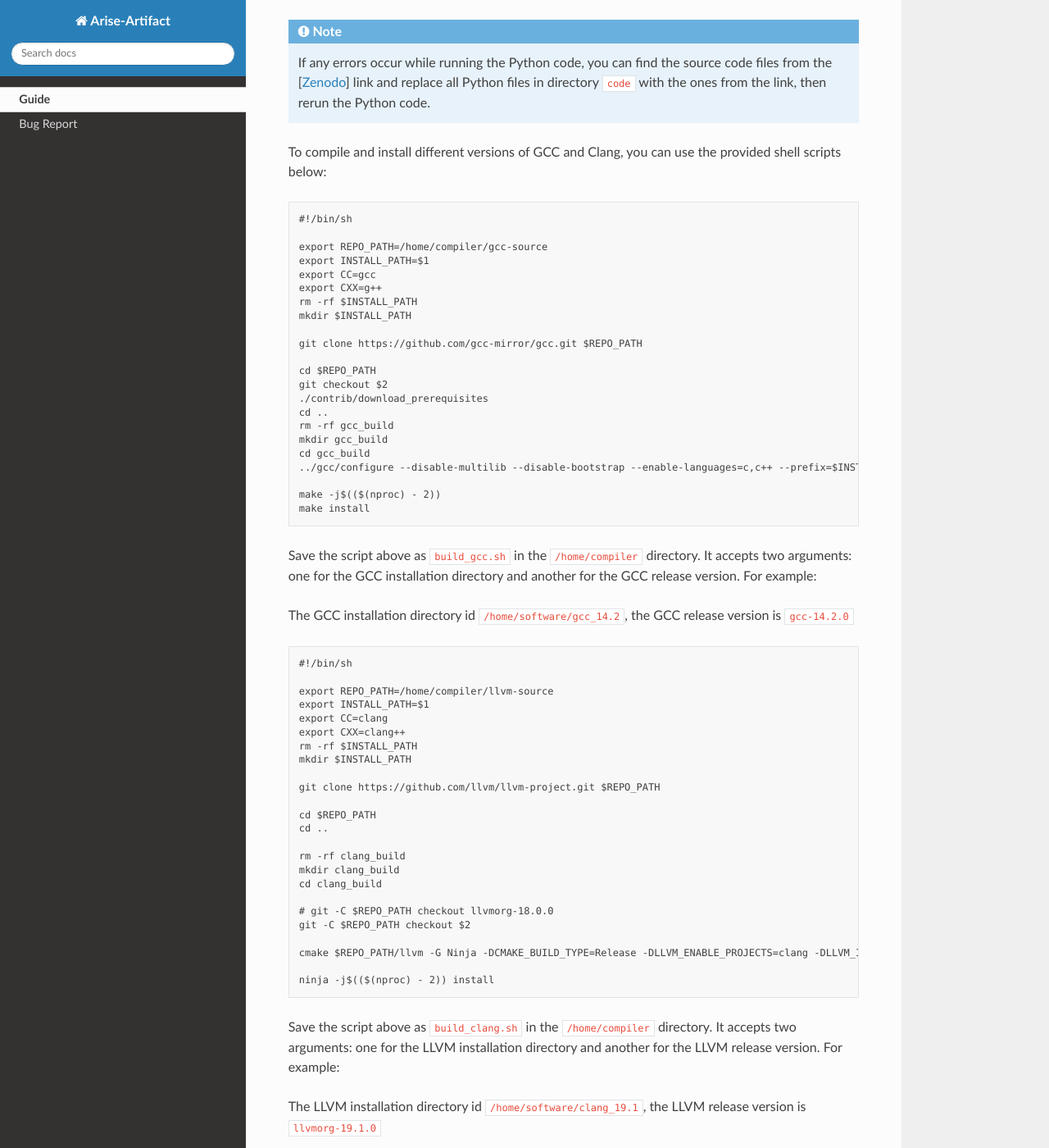
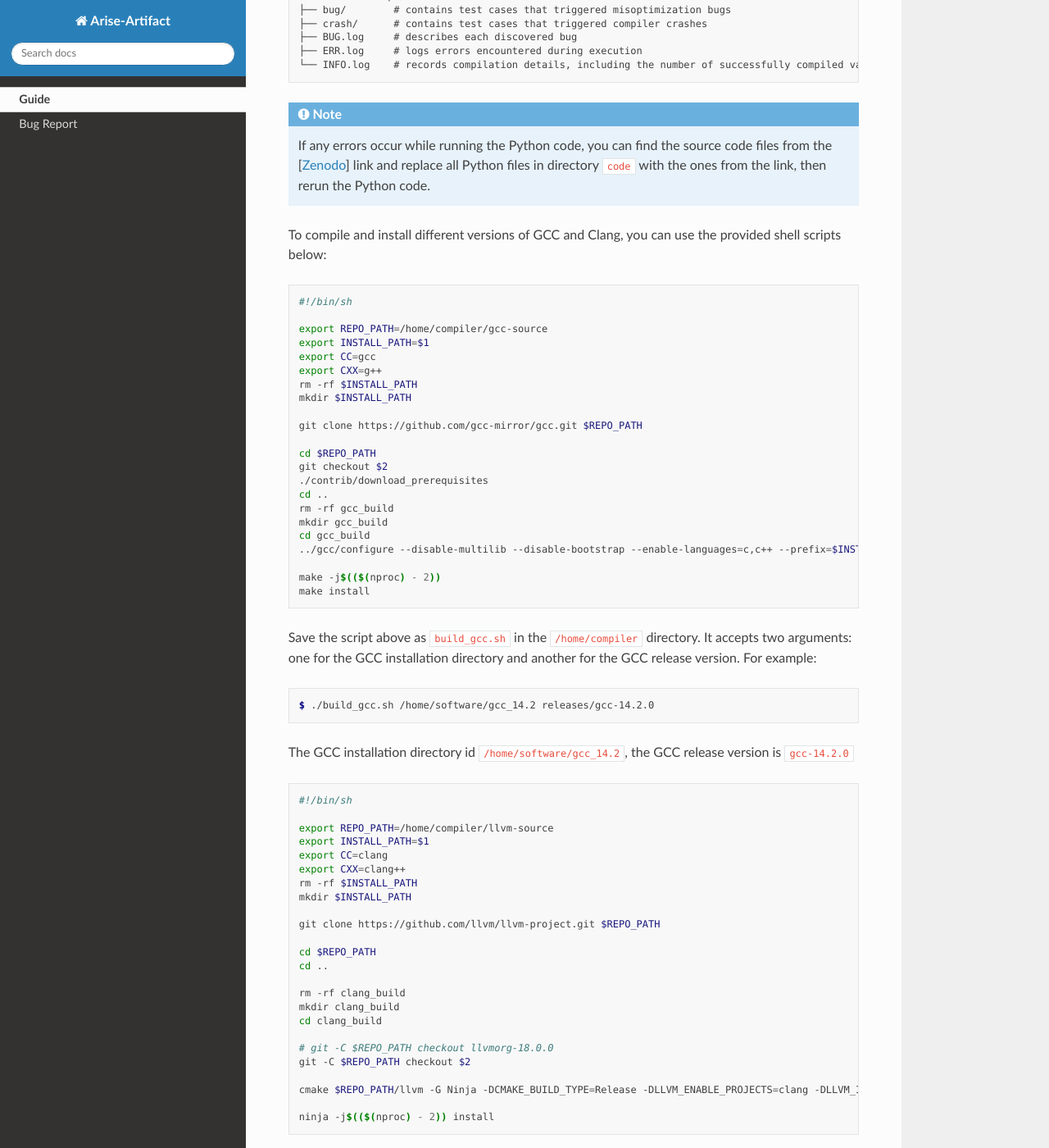
Before and after one commit to wjccst/arise_doc, a Sphinx documentation site: the page built from docs/source/guide.rst, in a window 1280 px wide and 1400 px high, scrolled down 1777 px. Shown: the whole window at 82% size. Built offline with Sphinx 7.4.7 and the Read the Docs theme 3.1.0, drawn with Linux system fonts in a browser that asks for light colours; some of the changed text lies outside the part shown.

Commit message:
Update guide.rst

```diff
--- a/docs/source/guide.rst
+++ b/docs/source/guide.rst
@@ -68,6 +68,7 @@ The output will include:
 Next, run the following command to insert attributes into the program and test it using a given compiler
 
 .. code-block:: console
+
    $ export LD_LIBRARY_PATH=/home/software/gcc-trunk/lib64:$LD_LIBRARY_PATH     #set up the sanitizer environment variables
    $ python3 insert_attributes_gcc.py --compiler gcc --source 0 --multi 0       #for gcc
    $ python3 insert_attributes_clang.py --compiler clang --source 0 --multi 0   #for clang
@@ -91,7 +92,7 @@ Once the process starts, a results directory named in the format ``Arise-<timest
 
 To compile and install different versions of GCC and Clang, you can use the provided shell scripts below:
 
-.. code-block:: text
+.. code-block:: bash
 
    #!/bin/sh
 
@@ -120,11 +121,12 @@ Save the script above as ``build_gcc.sh`` in the ``/home/compiler`` directory. I
 For example:
 
 .. code-block:: console
+
    $ ./build_gcc.sh /home/software/gcc_14.2 releases/gcc-14.2.0
 
 The GCC installation directory id ``/home/software/gcc_14.2``, the GCC release version is ``gcc-14.2.0``
 
-.. code-block:: text
+.. code-block:: bash
 
    #!/bin/sh
 
@@ -155,9 +157,11 @@ Save the script above as ``build_clang.sh`` in the ``/home/compiler`` directory.
 For example:
 
 .. code-block:: console
+
    $ ./build_clang.sh /home/software/clang_19.1 llvmorg-19.1.0
 
 The LLVM installation directory id ``/home/software/clang_19.1``, the LLVM release version is ``llvmorg-19.1.0``
 
 .. note::
+
    You need to grant execution permission to the shell file using ``chmod +x your_script.sh`` command.
```
